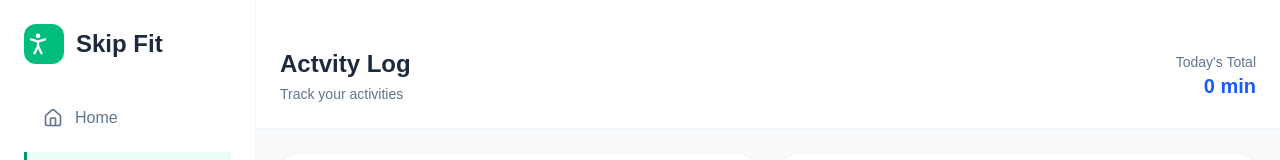
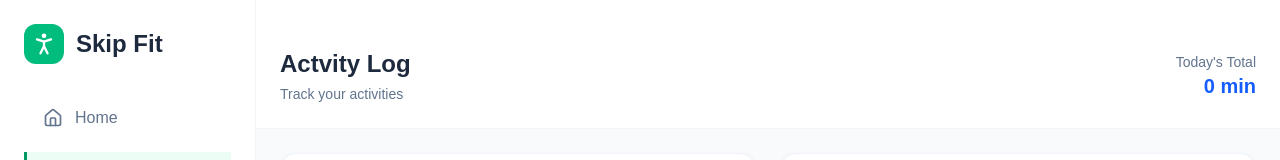
Before and after one commit to first-afk/skip-fit, a React (Vite) app in the folder client/: page /activity in a window 1280 px wide. Both pictures are taken after typing "name@example.com", "Sample123" into the empty fields and a click on the button "Login". Shown: the top 160 px of the page. Built offline with nearby package versions, Linux system fonts and the light colour scheme; a web font is replaced by a local one.

Commit message:
minor fixes

```diff
--- a/client/src/components/Sidebar.tsx
+++ b/client/src/components/Sidebar.tsx
@@ -14,7 +14,7 @@ const Sidebar = () => {
   return (
     <nav className="hidden lg:flex flex-col w-64 bg-whit dark:bg-slate-900 border-r border-slate-100 dark:border-slate-800 p-6 transition-colors duration-200">
       <div className="flex items-center gap-3 mb-8">
-        <div className="size-10 rounded-xl bg-emerald-500 flex items-center">
+        <div className="size-10 rounded-xl bg-emerald-500 flex justify-center items-center">
           <PersonStanding className="size-7 text-white" />
         </div>
         <h1 className="text-2xl font-bold text-slate-800 dark:text-white">
--- a/client/src/pages/Activity.tsx
+++ b/client/src/pages/Activity.tsx
@@ -1,4 +1,3 @@
-/* eslint-disable @typescript-eslint/no-unused-vars */
 /* eslint-disable @typescript-eslint/no-explicit-any */
 /* eslint-disable react-hooks/exhaustive-deps */
 import { useEffect, useState } from "react";
```
